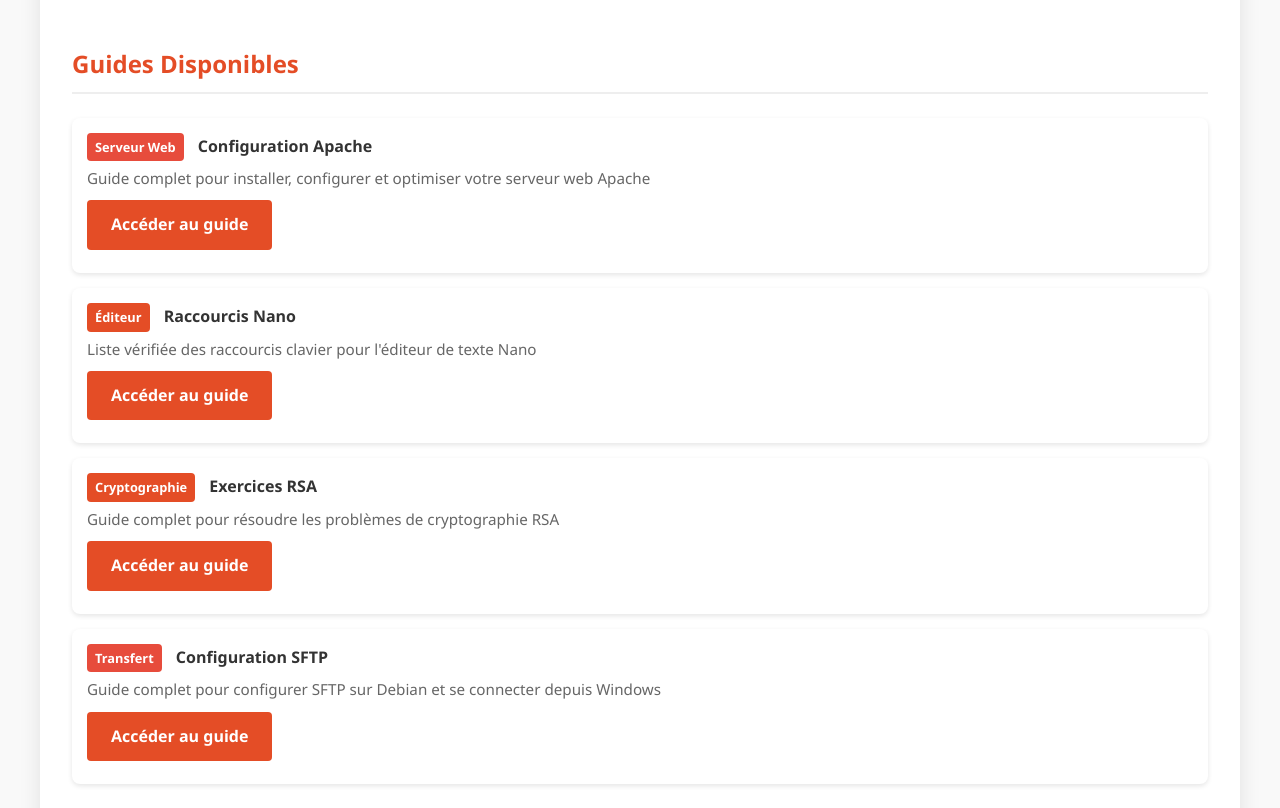
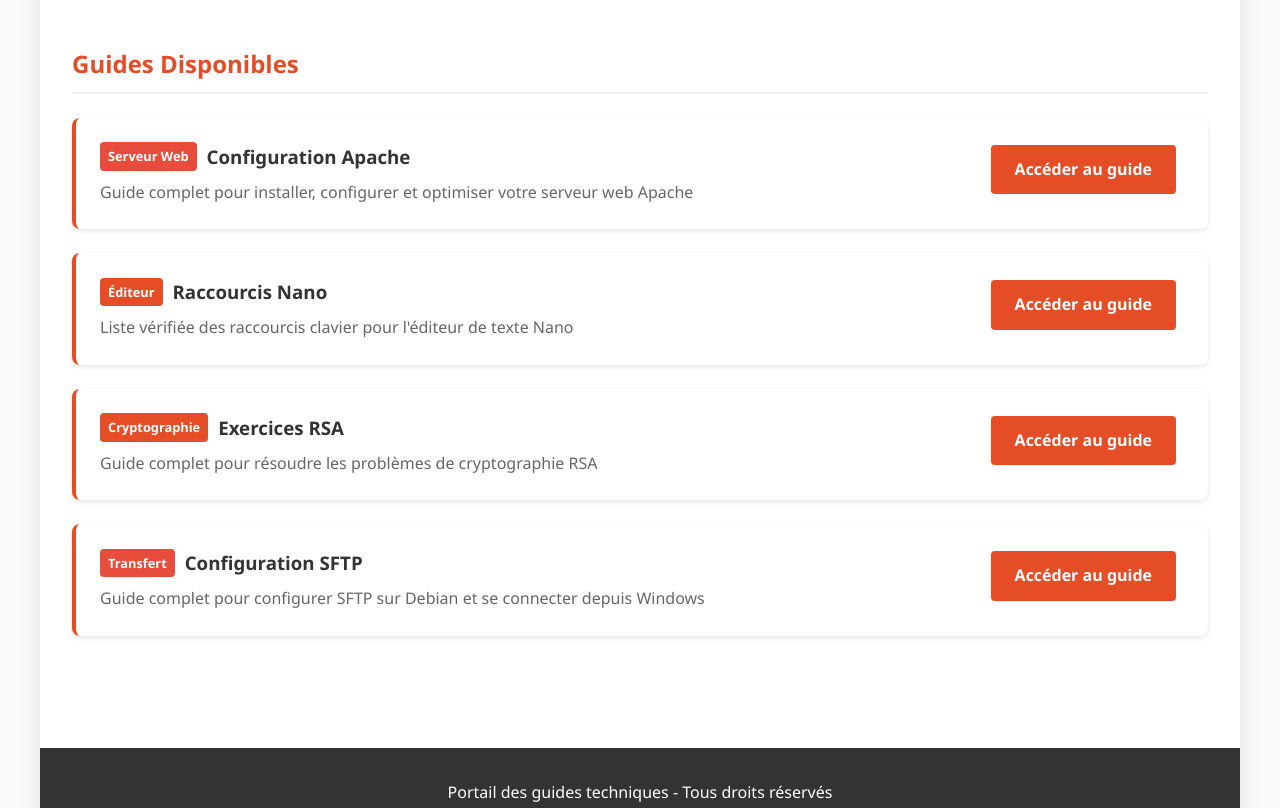
Before and after one commit to Nameyho/nameyho.github.io, a plain HTML site: page index.html in a window 1280 px wide. Shown: the part 405-1213 px from the top of the page. Drawn offline with Linux system fonts and the light colour scheme.

Commit message:
index refactor

```diff
--- a/index.html
+++ b/index.html
@@ -5,6 +5,61 @@
     <meta name="viewport" content="width=device-width, initial-scale=1.0">
     <title>Portail - Guides Techniques</title>
     <link rel="stylesheet" href="style.css">
+    <style>
+        .guide-card {
+            display: flex;
+            justify-content: space-between;
+            align-items: center;
+            background-color: white;
+            padding: 1.5rem;
+            border-radius: 8px;
+            margin-bottom: 1.5rem;
+            box-shadow: 0 2px 5px rgba(0, 0, 0, 0.1);
+            border-left: 4px solid var(--primary-color);
+            transition: transform 0.2s, box-shadow 0.2s;
+        }
+
+        .guide-card:hover {
+            transform: translateY(-2px);
+            box-shadow: 0 4px 8px rgba(0, 0, 0, 0.15);
+        }
+
+        .guide-info {
+            flex: 1;
+            margin-right: 2rem;
+        }
+
+        .guide-title {
+            display: flex;
+            align-items: center;
+            margin-bottom: 0.5rem;
+        }
+
+        .guide-description {
+            color: #666;
+            margin: 0;
+        }
+
+        .guide-action {
+            flex-shrink: 0;
+        }
+
+        @media (max-width: 768px) {
+            .guide-card {
+                flex-direction: column;
+                align-items: flex-start;
+            }
+
+            .guide-info {
+                margin-right: 0;
+                margin-bottom: 1rem;
+            }
+
+            .guide-action {
+                align-self: flex-end;
+            }
+        }
+    </style>
 </head>
 <body>
     <div class="container">
@@ -29,47 +84,55 @@
             <section id="guides" class="section">
                 <h2>Guides Disponibles</h2>
 
-                <div class="feature-list">
-                    <div class="checklist-item">
-                        <div class="checklist-content">
-                            <div class="checklist-title">
+                <div class="guide-list">
+                    <div class="guide-card">
+                        <div class="guide-info">
+                            <div class="guide-title">
                                 <span class="environment-badge server">Serveur Web</span>
-                                Configuration Apache
+                                <h3 style="margin: 0; color: var(--dark-color);">Configuration Apache</h3>
                             </div>
-                            <div class="checklist-description">Guide complet pour installer, configurer et optimiser votre serveur web Apache</div>
+                            <p class="guide-description">Guide complet pour installer, configurer et optimiser votre serveur web Apache</p>
+                        </div>
+                        <div class="guide-action">
                             <a href="apache.html" class="btn">Accéder au guide</a>
                         </div>
                     </div>
 
-                    <div class="checklist-item">
-                        <div class="checklist-content">
-                            <div class="checklist-title">
+                    <div class="guide-card">
+                        <div class="guide-info">
+                            <div class="guide-title">
                                 <span class="environment-badge">Éditeur</span>
-                                Raccourcis Nano
+                                <h3 style="margin: 0; color: var(--dark-color);">Raccourcis Nano</h3>
                             </div>
-                            <div class="checklist-description">Liste vérifiée des raccourcis clavier pour l'éditeur de texte Nano</div>
+                            <p class="guide-description">Liste vérifiée des raccourcis clavier pour l'éditeur de texte Nano</p>
+                        </div>
+                        <div class="guide-action">
                             <a href="nano.html" class="btn">Accéder au guide</a>
                         </div>
                     </div>
 
-                    <div class="checklist-item">
-                        <div class="checklist-content">
-                            <div class="checklist-title">
+                    <div class="guide-card">
+                        <div class="guide-info">
+                            <div class="guide-title">
                                 <span class="environment-badge">Cryptographie</span>
-                                Exercices RSA
+                                <h3 style="margin: 0; color: var(--dark-color);">Exercices RSA</h3>
                             </div>
-                            <div class="checklist-description">Guide complet pour résoudre les problèmes de cryptographie RSA</div>
+                            <p class="guide-description">Guide complet pour résoudre les problèmes de cryptographie RSA</p>
+                        </div>
+                        <div class="guide-action">
                             <a href="rsa.html" class="btn">Accéder au guide</a>
                         </div>
                     </div>
 
-                    <div class="checklist-item">
-                        <div class="checklist-content">
-                            <div class="checklist-title">
+                    <div class="guide-card">
+                        <div class="guide-info">
+                            <div class="guide-title">
                                 <span class="environment-badge server">Transfert</span>
-                                Configuration SFTP
+                                <h3 style="margin: 0; color: var(--dark-color);">Configuration SFTP</h3>
                             </div>
-                            <div class="checklist-description">Guide complet pour configurer SFTP sur Debian et se connecter depuis Windows</div>
+                            <p class="guide-description">Guide complet pour configurer SFTP sur Debian et se connecter depuis Windows</p>
+                        </div>
+                        <div class="guide-action">
                             <a href="sftp.html" class="btn">Accéder au guide</a>
                         </div>
                     </div>
```
